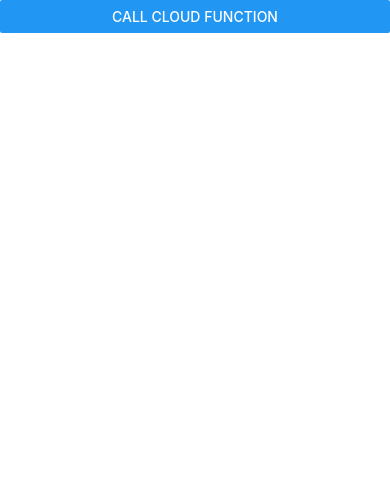
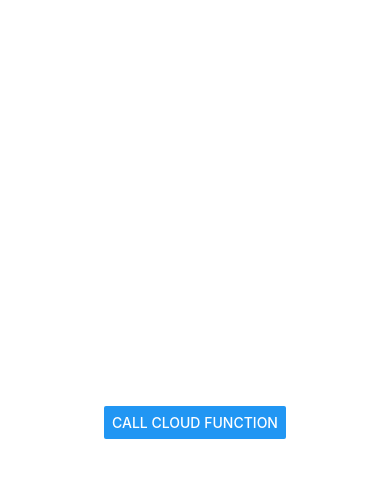
Before and after one commit to agheyi/StudyScout, a React Native app: screen / in a window 390 px wide. Shown: the top 478 px of the page. Built offline with nearby package versions, Linux system fonts and the light colour scheme.

Commit message:
Creating app (real)

```diff
--- a/App.js
+++ b/App.js
@@ -1,19 +1,52 @@
 import React from 'react';
-import { Button, View } from 'react-native';
-// Import the specific function you need from your config file
+import { StyleSheet, Button } from 'react-native';
+import {
+  SafeAreaProvider,
+  SafeAreaView,
+} from 'react-native-safe-area-context';
+
+// Import your Firebase config and the necessary functions
 import { functions } from './firebaseConfig.js';
 import { httpsCallable } from 'firebase/functions';
 
 export default function App() {
+  // --- Define your function here, inside App() but before return ---
   const callMyFunction = () => {
-    const updateUserLocation = httpsCallable(functions, 'updateUserLocation');
-    updateUserLocation({ latitude: 40.42, longitude: -86.91 })
-      .then(result => console.log(result.data));
-  };
+  console.log("Button pressed!");
 
+  const updateUserLocation = httpsCallable(functions, 'updateUserLocation');
+
+  // 1. Create an object with the location data
+  const userLocation = { latitude: 40.4237, longitude: -86.9212 }; // Using Purdue's coordinates for the test
+
+  // 2. IMPORTANT: Pass the 'userLocation' object when you call the function
+  updateUserLocation(userLocation)
+    .then((result) => {
+      console.log("SUCCESS: The function returned:", result.data);
+    })
+    .catch((error) => {
+      console.error("ERROR calling function:", error);
+    });
+};
+
+  // --- The return statement renders your UI ---
   return (
-    <View>
-      <Button title="Call Cloud Function" onPress={callMyFunction} />
-    </View>
+    <SafeAreaProvider>
+      <SafeAreaView style={styles.container}>
+        <Button
+          title="Call Cloud Function"
+          onPress={callMyFunction} // Link the button's press to your function
+        />
+      </SafeAreaView>
+    </SafeAreaProvider>
   );
 }
+
+// --- Your styles go at the bottom ---
+const styles = StyleSheet.create({
+  container: {
+    flex: 1,
+    justifyContent: 'center',
+    alignItems: 'center',
+  },
+});
--- a/package.json
+++ b/package.json
@@ -2,6 +2,8 @@
   "dependencies": {
     "expo": "^54.0.9",
     "expo-location": "^19.0.7",
-    "firebase": "^12.3.0"
+    "firebase": "^12.3.0",
+    "react": "^19.1.0",
+    "react-native-safe-area-context": "~5.6.0"
   }
 }
```
Also changed, not shown: 1 other file (tests, documents, lock files or other folders).
